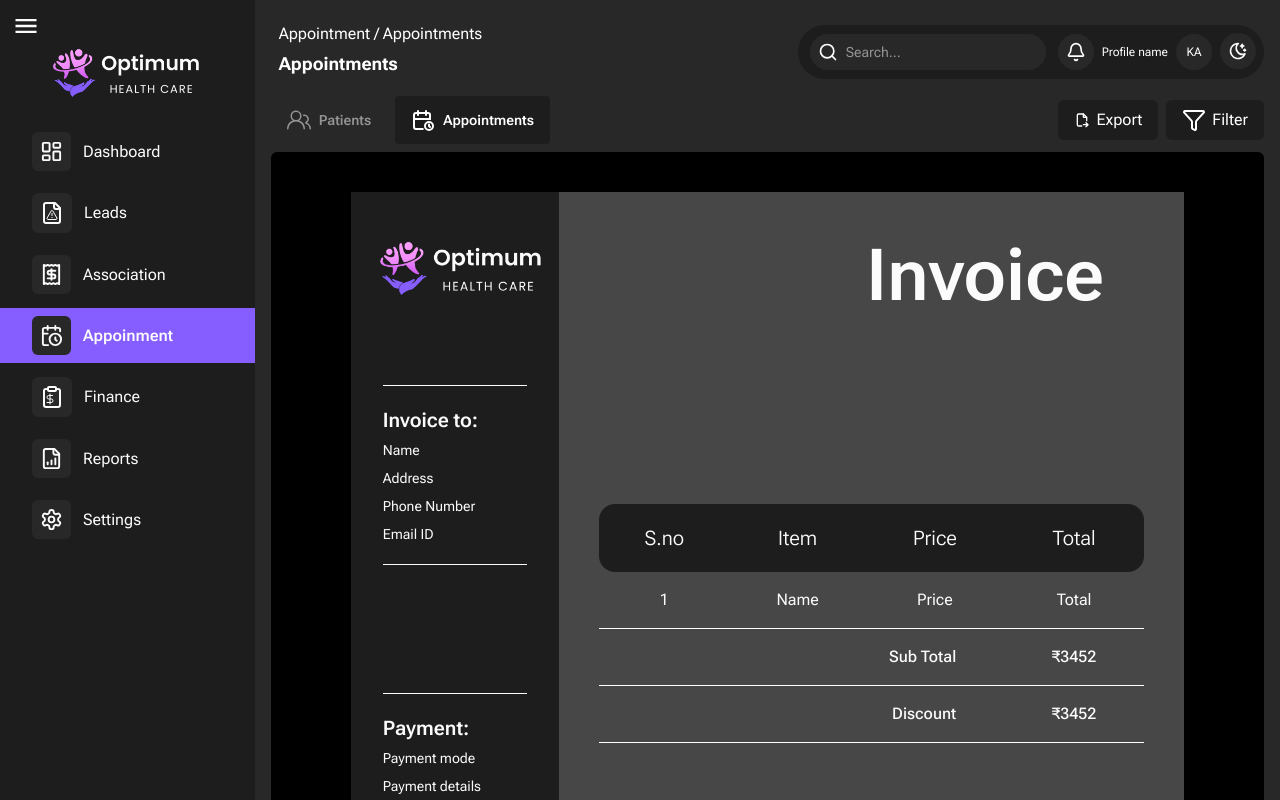
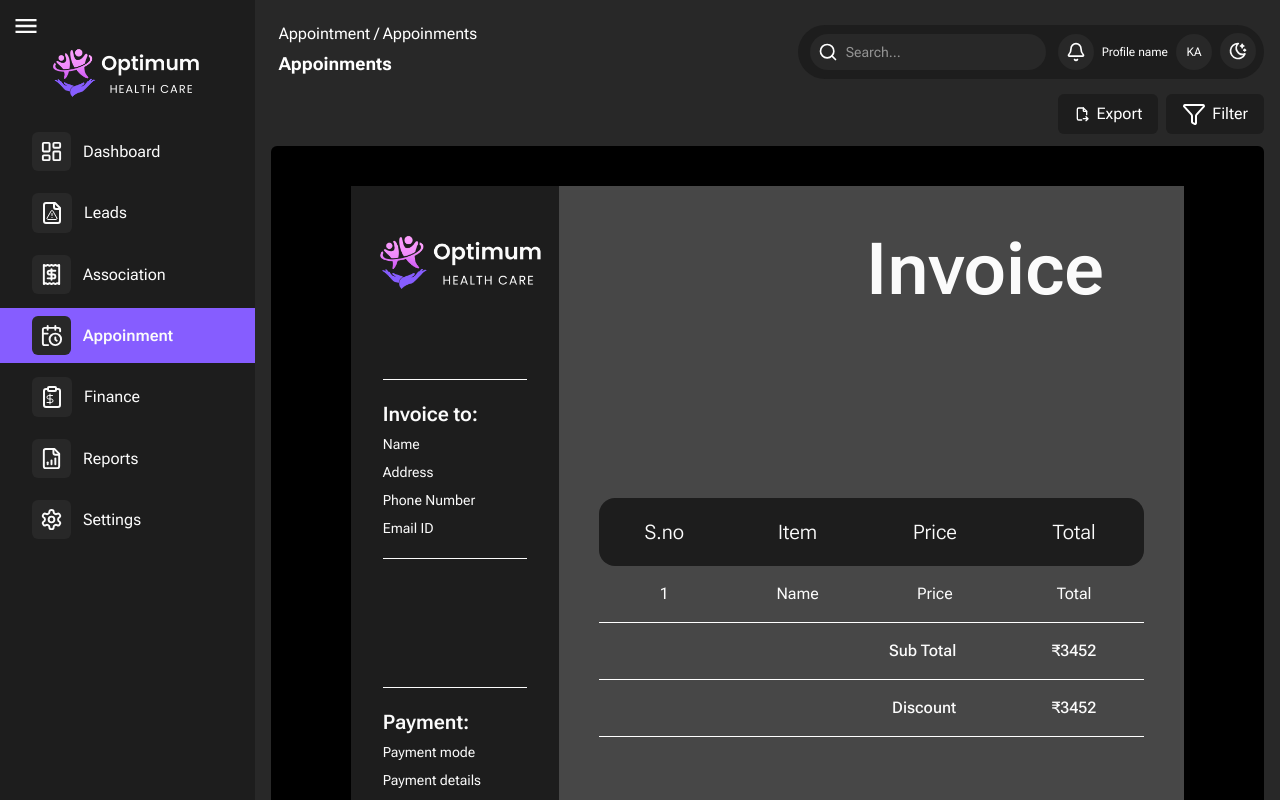
Before and after one commit to Vishvanath2005/Optimum-HealthCare, a React (Vite) app: page /appointment/invoice in a window 1280 px wide. Built offline with nearby package versions, Linux system fonts and the light colour scheme.

Commit message:
invoice modified

```diff
--- a/src/pages/appointment/appointment/Invoice.jsx
+++ b/src/pages/appointment/appointment/Invoice.jsx
@@ -27,9 +27,10 @@ const Invoice = () => {
     <>
       <NavBar
         title="Appointment"
-        pagetitle={activeTab === "2" ? "Appointments" : "Patients"}
+        // pagetitle={activeTab === "2" ? "Appointments" : "Patients"}
+        pagetitle="Appoinments"
       />
-      <div className="cursor-pointer flex justify-between items-center">
+      {/* <div className="cursor-pointer flex justify-between items-center">
         <div className="font-layout-font flex gap-2 py-2 dark:text-white">
           <p
             className={`flex gap-2 items-center px-4 py-3 font-semibold rounded-sm text-sm ${
@@ -50,8 +51,8 @@ const Invoice = () => {
             <TbCalendarTime size={24} /> Appointments
           </p>
         </div>
-      </div>
-      <div className="relative">
+      </div> */}
+      <div className="relative mt-16">
         <div className="font-layout-font absolute -top-13 right-0 flex justify-end items-center gap-2 pb-2">
           <p   onClick={handleExport} className="cursor-pointer flex items-center gap-1.5 dark:text-white dark:bg-layout-dark bg-layout-light px-4 py-2 rounded-md">
             <TbFileExport />
```
